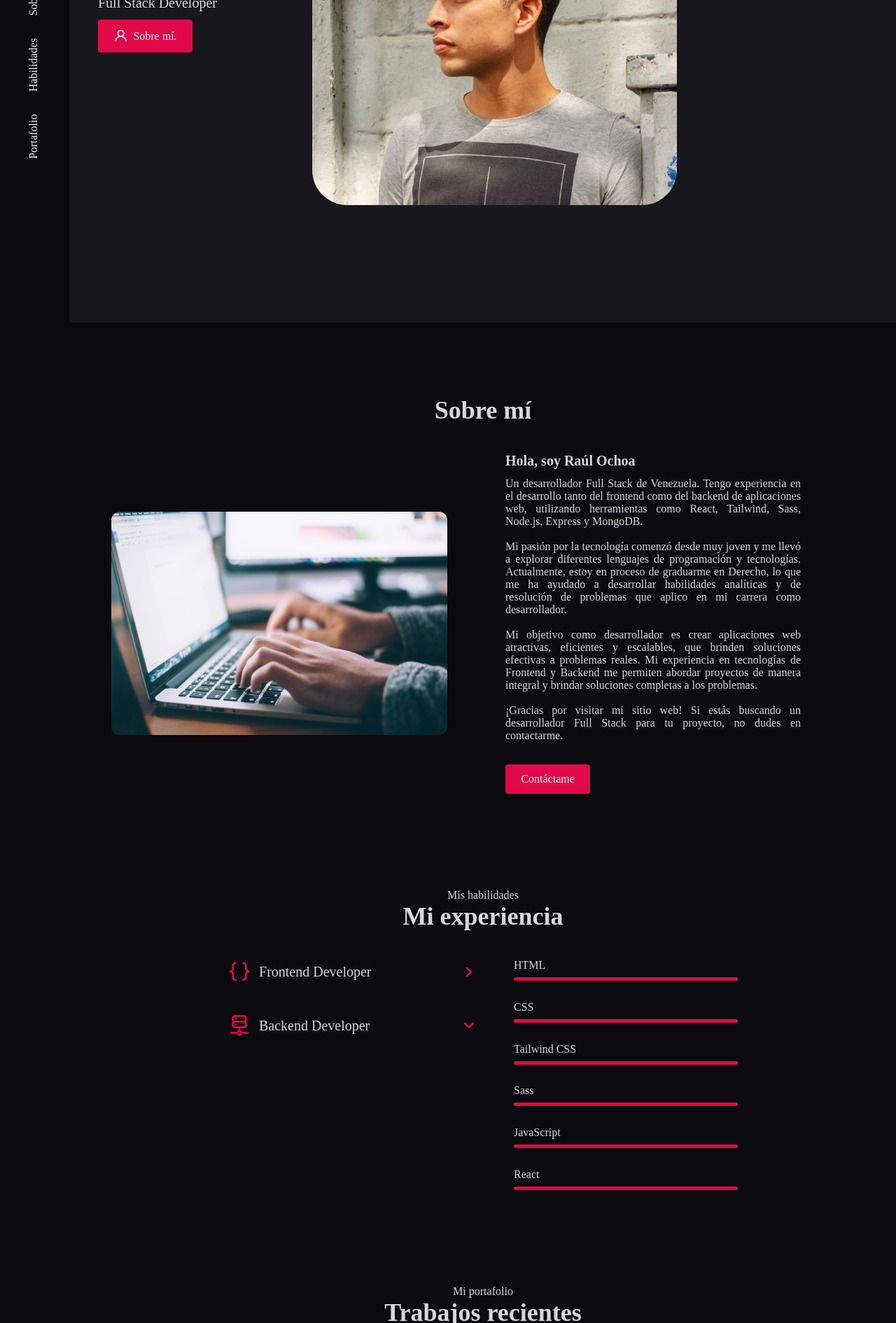
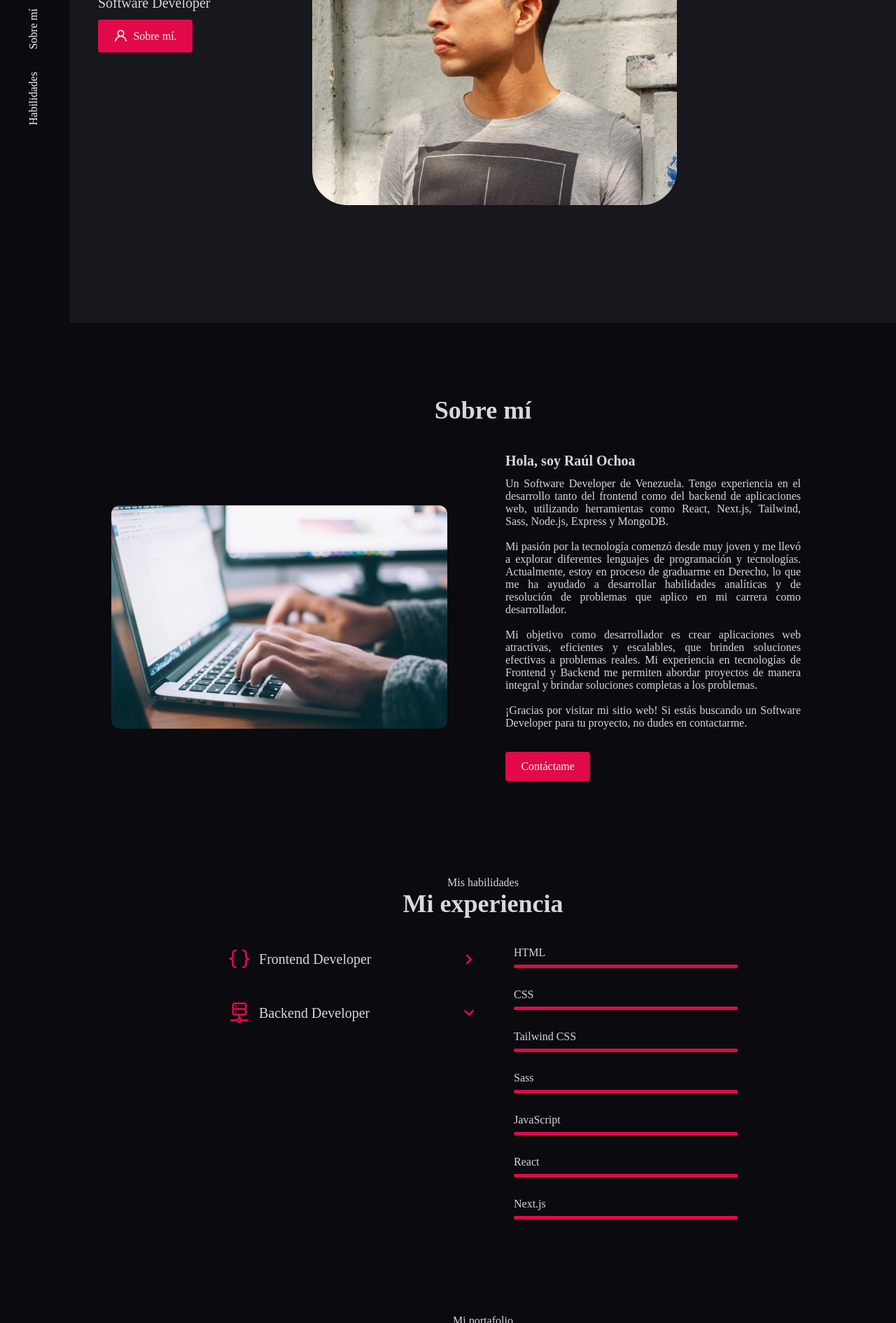
Before and after one commit to raulochoaH/portfolio, a plain HTML site: page index.html in a window 1280 px wide. Shown: the part 339-2229 px from the top of the page at 70% size. Drawn offline with nearby package versions, Linux system fonts and the light colour scheme.

Commit message:
fix: change details to About

```diff
--- a/index.html
+++ b/index.html
@@ -30,9 +30,9 @@
                         <li class="nav__item">
                             <a href="#skills" class="nav__link">Habilidades</a>
                         </li>
-                        <li class="nav__item">
+                        <!-- <li class="nav__item">
                             <a href="#work" class="nav__link">Portafolio</a>
-                        </li>
+                        </li> -->
                     </ul>
                 </div>
             </div>
@@ -71,7 +71,7 @@
                 <div class="home__container-data">
                 <div class="home__data">
                     <h1 class="home__title">Hola, soy Raúl</h1>
-                    <h3 class="home__subtitle">Full Stack Developer</h3>
+                    <h3 class="home__subtitle">Software Developer</h3>
                     <a href="#about" class="button">
                         <i class='uil uil-user button__icon'></i>
                         Sobre mí.
@@ -95,7 +95,7 @@
 
                 <div class="about__data">
                     <h3 class="about__heading">Hola, soy Raúl Ochoa</h3>
-                    <p class="about__description">Un desarrollador Full Stack de Venezuela. Tengo experiencia en el desarrollo tanto del frontend como del backend de aplicaciones web, utilizando herramientas como React, Tailwind, Sass, Node.js, Express y MongoDB. <br><br>Mi pasión por la tecnología comenzó desde muy joven y me llevó a explorar diferentes lenguajes de programación y tecnologías. Actualmente, estoy en proceso de graduarme en Derecho, lo que me ha ayudado a desarrollar habilidades analíticas y de resolución de problemas que aplico en mi carrera como desarrollador. <br><br> Mi objetivo como desarrollador es crear aplicaciones web atractivas, eficientes y escalables, que brinden soluciones efectivas a problemas reales. Mi experiencia en tecnologías de Frontend y Backend me permiten abordar proyectos de manera integral y brindar soluciones completas a los problemas.<br><br>¡Gracias por visitar mi sitio web! Si estás buscando un desarrollador Full Stack para tu proyecto, no dudes en contactarme.</p>
+                    <p class="about__description">Un Software Developer de Venezuela. Tengo experiencia en el desarrollo tanto del frontend como del backend de aplicaciones web, utilizando herramientas como React, Next.js, Tailwind, Sass, Node.js, Express y MongoDB. <br><br>Mi pasión por la tecnología comenzó desde muy joven y me llevó a explorar diferentes lenguajes de programación y tecnologías. Actualmente, estoy en proceso de graduarme en Derecho, lo que me ha ayudado a desarrollar habilidades analíticas y de resolución de problemas que aplico en mi carrera como desarrollador. <br><br> Mi objetivo como desarrollador es crear aplicaciones web atractivas, eficientes y escalables, que brinden soluciones efectivas a problemas reales. Mi experiencia en tecnologías de Frontend y Backend me permiten abordar proyectos de manera integral y brindar soluciones completas a los problemas.<br><br>¡Gracias por visitar mi sitio web! Si estás buscando un Software Developer para tu proyecto, no dudes en contactarme.</p>
                     <a href="#contact" id="contact" class="button" class="uil uil-navigator button__icon">Contáctame</a>
                 </div>
             </div>
@@ -201,14 +201,35 @@
                                     <span class="skills__percentage" style="width: 100%"></span>
                                 </div>
                             </div>
+
+                            <div class="skills__data">
+                                <div class="skills__titles">
+                                    <h3 class="skills__name">Next.js</h3>
+                                </div>
+
+                                <div class="skills__bar">
+                                    <span class="skills__percentage" style="width: 100%"></span>
+                                </div>
+                            </div>
                         </div>
                     </div>
 
                     <div class="skills__group " data-content id="backend">
                         <div class="skills__list grid">
+
                             <div class="skills__data">
                                 <div class="skills__titles">
-                                    <h3 class="skills__name">NodeJs</h3>
+                                    <h3 class="skills__name">Node.js</h3>
+                                </div>
+
+                                <div class="skills__bar">
+                                    <span class="skills__percentage" style="width: 100%"></span>
+                                </div>
+                            </div>
+
+                            <div class="skills__data">
+                                <div class="skills__titles">
+                                    <h3 class="skills__name">Express.js</h3>
                                 </div>
 
                                 <div class="skills__bar">
```
